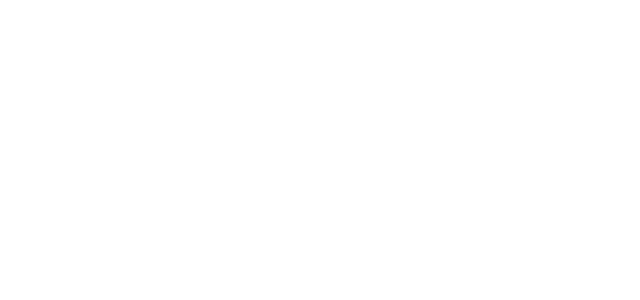
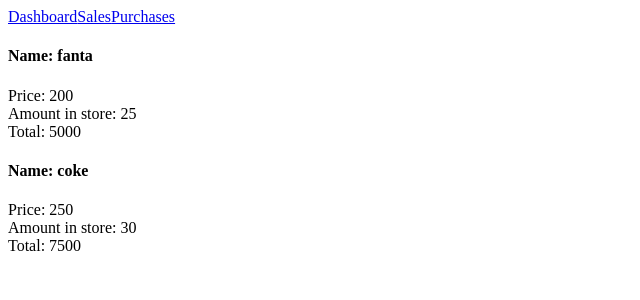
Before and after one commit to Abi0l9/Stock-keeper, a React (Create React App) app: page / in a window 1280 px wide. Shown: the top 300 px of the page, without its empty margins (0-640 px from the left). Built offline with nearby package versions, Linux system fonts and the light colour scheme.

Commit message:
handles request services with dummy data

```diff
--- a/src/App.tsx
+++ b/src/App.tsx
@@ -1,5 +1,20 @@
+import Dashboard from "./components/Dashboard";
+import Menu from "./Menu";
+import Purchases from "./components/Purchases";
+import Sales from "./components/Sales";
+import { Routes, Route } from "react-router-dom";
+
 function App() {
-  return <div></div>;
+  return (
+    <div>
+      <Menu />
+      <Routes>
+        <Route path="/" element={<Dashboard />} />
+        <Route path="/sales" element={<Sales />} />
+        <Route path="/purchases" element={<Purchases />} />
+      </Routes>
+    </div>
+  );
 }
 
 export default App;
--- /dev/null
+++ b/src/Menu/index.tsx
@@ -0,0 +1,14 @@
+import { Link } from "react-router-dom";
+import "./styles.css";
+
+function Menu() {
+  return (
+    <div className="menu">
+      <Link to="/">Dashboard</Link>
+      <Link to="/sales">Sales</Link>
+      <Link to="/purchases">Purchases</Link>
+    </div>
+  );
+}
+
+export default Menu;
--- /dev/null
+++ b/src/Menu/styles.css
@@ -0,0 +1,4 @@
+.menu {
+  display: inline-flex;
+  flex: 1;
+}
--- /dev/null
+++ b/src/components/Dashboard/index.tsx
@@ -0,0 +1,26 @@
+import { useEffect, useState } from "react";
+import StoreServices from "../../services/store";
+import { Store } from "../../types";
+
+function Dashboard() {
+  const [store, setStore] = useState<Store>();
+  useEffect(() => {
+    setStore(StoreServices.getAll());
+  }, []);
+  return (
+    <div>
+      {store?.stock.map((s) => (
+        <div key={s.id}>
+          <h4>Name: {s.name}</h4>
+          <p>
+            Price: {s.price} <br /> Amount in store: {s.amount}
+            <br />
+            Total: {s.amount * s.price}
+          </p>
+        </div>
+      ))}
+    </div>
+  );
+}
+
+export default Dashboard;
--- /dev/null
+++ b/src/components/Purchases/index.tsx
@@ -0,0 +1,5 @@
+function Purchases() {
+  return <div>Purchases</div>;
+}
+
+export default Purchases;
--- /dev/null
+++ b/src/components/Sales/index.tsx
@@ -0,0 +1,5 @@
+function Sales() {
+  return <div>Sales</div>;
+}
+
+export default Sales;
--- a/src/index.tsx
+++ b/src/index.tsx
@@ -1,12 +1,15 @@
 import React from "react";
 import ReactDOM from "react-dom/client";
 import App from "./App";
+import { BrowserRouter } from "react-router-dom";
 
 const root = ReactDOM.createRoot(
   document.getElementById("root") as HTMLElement
 );
 root.render(
   <React.StrictMode>
-    <App />
+    <BrowserRouter>
+      <App />
+    </BrowserRouter>
   </React.StrictMode>
 );
--- a/src/services/store.ts
+++ b/src/services/store.ts
@@ -1 +1,11 @@
-import axios from "axios";
+// import axios from "axios";
+// import { baseUrl } from "../const";
+import { data } from "../data/stockData";
+// import { Store } from "../types";
+
+const getAll = () => {
+  return data;
+};
+
+// eslint-disable-next-line
+export default { getAll };
```
